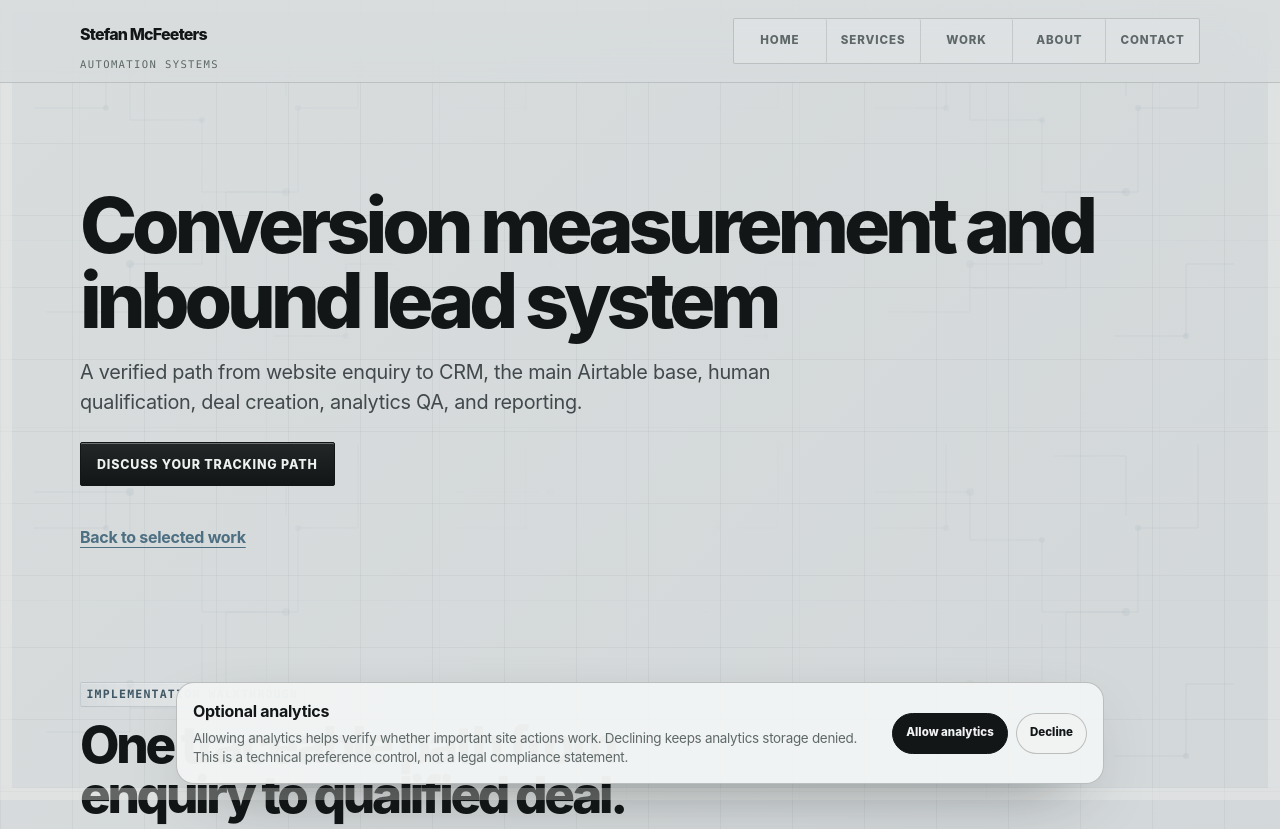
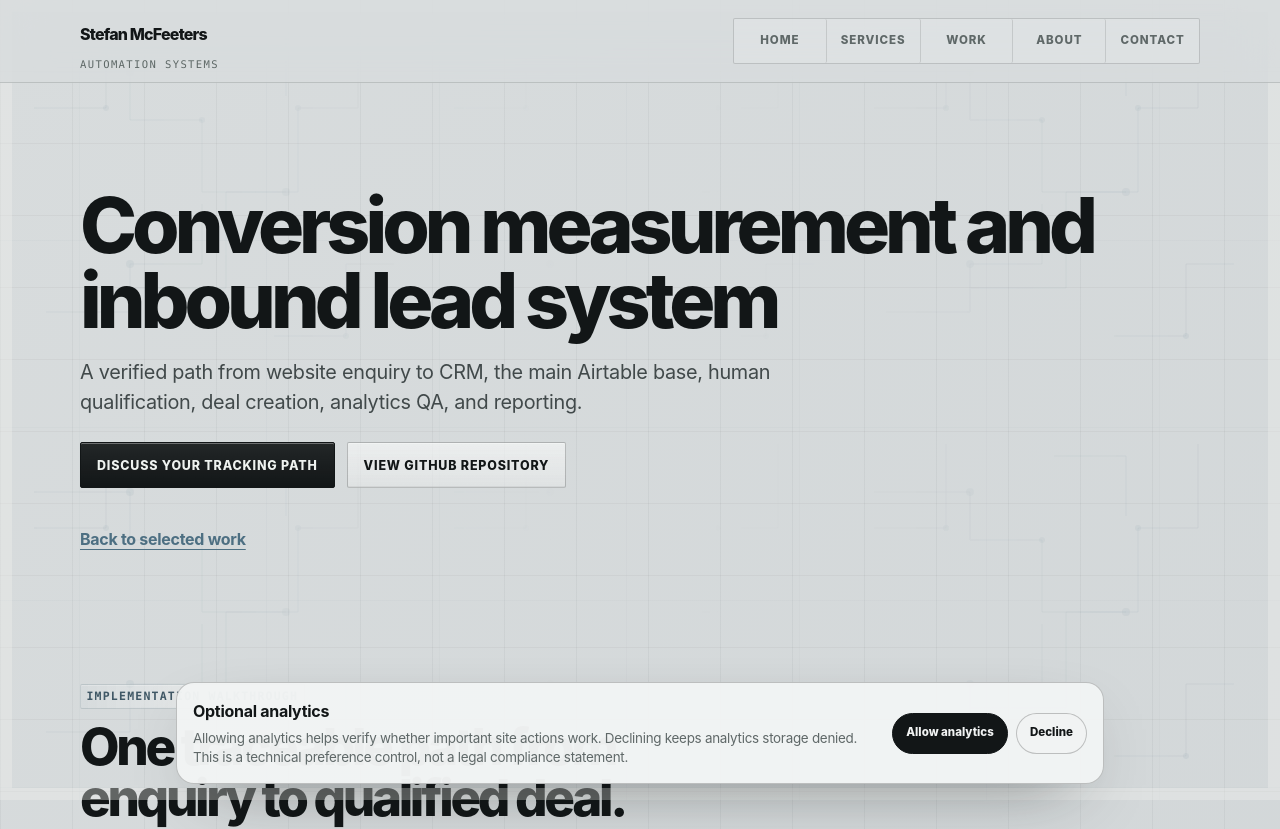
Before and after one commit to stefan-mcf/smsystems.au, a Next.js app: page /work/conversion-measurement-inbound-lead-system in a window 1280 px wide. Shown: the top 829 px of the page. Built offline with nearby package versions, Linux system fonts and the light colour scheme.

Commit message:
Link conversion case study to GitHub (#10)

```diff
--- a/app/work/conversion-measurement-inbound-lead-system/page.tsx
+++ b/app/work/conversion-measurement-inbound-lead-system/page.tsx
@@ -52,6 +52,15 @@ export default function ConversionMeasurementInboundLeadPage() {
           <ProjectEnquiryTrigger className="button button-primary">
             Discuss your tracking path
           </ProjectEnquiryTrigger>
+          <Link
+            className="button button-secondary"
+            href={
+              conversionMeasurement.primaryLink ??
+              'https://github.com/stefan-mcf/conversion-measurement-inbound-lead-system'
+            }
+          >
+            View GitHub repository
+          </Link>
         </div>
         <Link className="text-link case-study-back" href="/#work">
           Back to selected work
--- a/content/proof.ts
+++ b/content/proof.ts
@@ -155,6 +155,9 @@ export const proofItems: ProofItem[] = [
     problemShape:
       'A live SM Systems website path connecting HubSpot enquiry capture, versioned GTM and GA4 events, the main Airtable base, human qualification, Make routing, deal creation, event QA, and reporting.',
     caseStudyLink: '/work/conversion-measurement-inbound-lead-system/',
+    primaryLink:
+      'https://github.com/stefan-mcf/conversion-measurement-inbound-lead-system',
+    primaryLinkLabel: 'View GitHub repository',
     caseStudy: {
       proofStrip: [
         {
```
